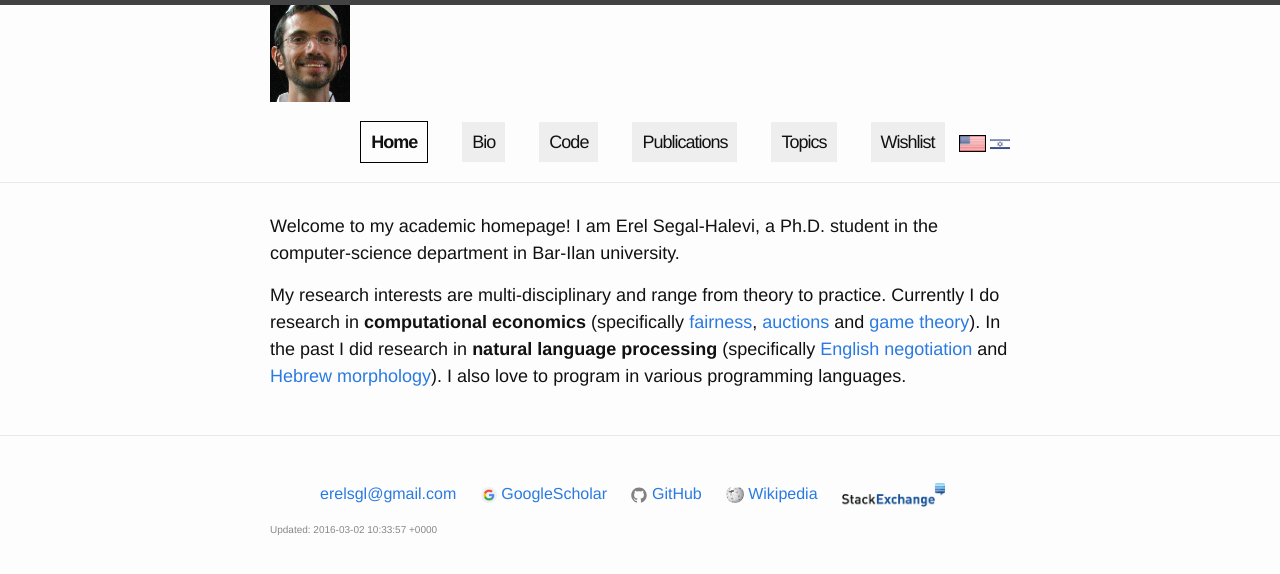
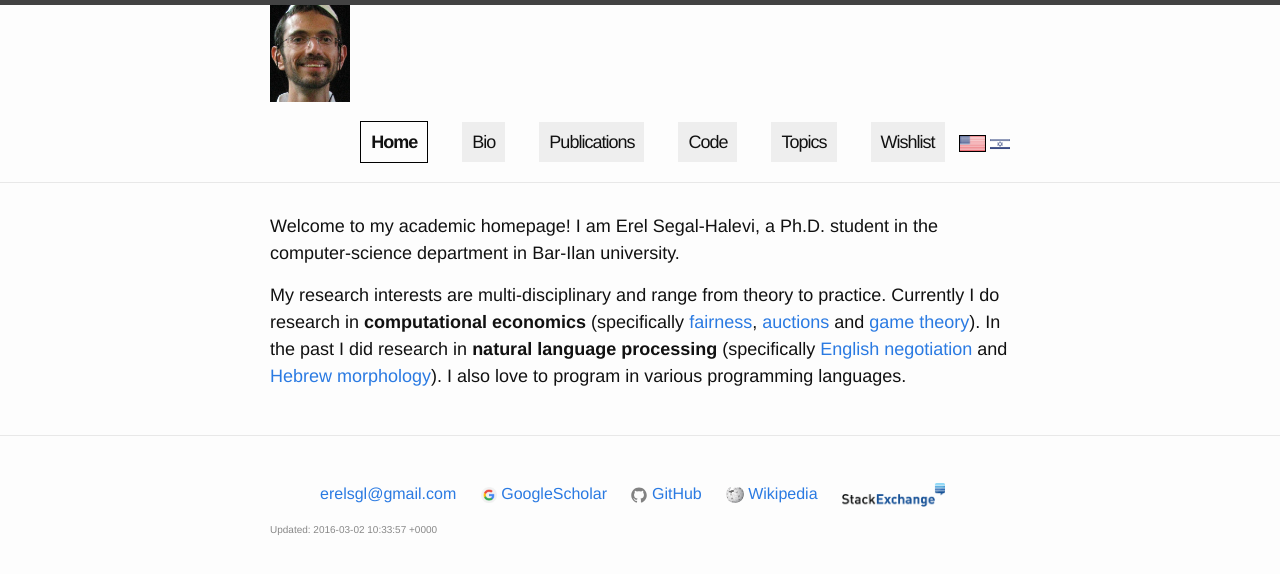
Before and after one commit to erelsgl/erelsgl.github.io, a Jekyll site: the page built from pages/en/about.md, in a window 1280 px wide. Shown: the top 574 px of the page. Built offline with Jekyll 4.4.1, drawn with Linux system fonts in a browser that asks for light colours.

Commit message:
Update header.html

```diff
--- a/_includes/header.html
+++ b/_includes/header.html
@@ -3,8 +3,8 @@
 <div class="wrapper">
 
     <div class="site-title">
-     <a href="{{ site.baseurl }}/">
-       <img src="{{ site.baseurl }}/images/erel35y.jpg" alt="Erel Segal-Halevi" title="Erel Segal-Halevi"/>
+     <a href="{{site.baseurl}}/">
+       <img src="{{site.baseurl}}/images/erel35y.jpg" alt="Erel Segal-Halevi" title="Erel Segal-Halevi"/>
      </a>
     </div>
 
@@ -20,7 +20,7 @@
       <div class="trigger" dir='ltr'>
      <span class='page-links' dir='{{page.direction}}'>
       <!-- Adapted From Jekyll default template -->
-        {% assign pages=site.pages | where:"lang", page.lang | sort: 'path' %}
+        {% assign pages=site.pages | where:"lang", page.lang | sort: 'ident' %}
         {% for p in pages %}
           {% if p.title == page.title %}
           <b class="page-link current">{{ p.title }}</b>
```
